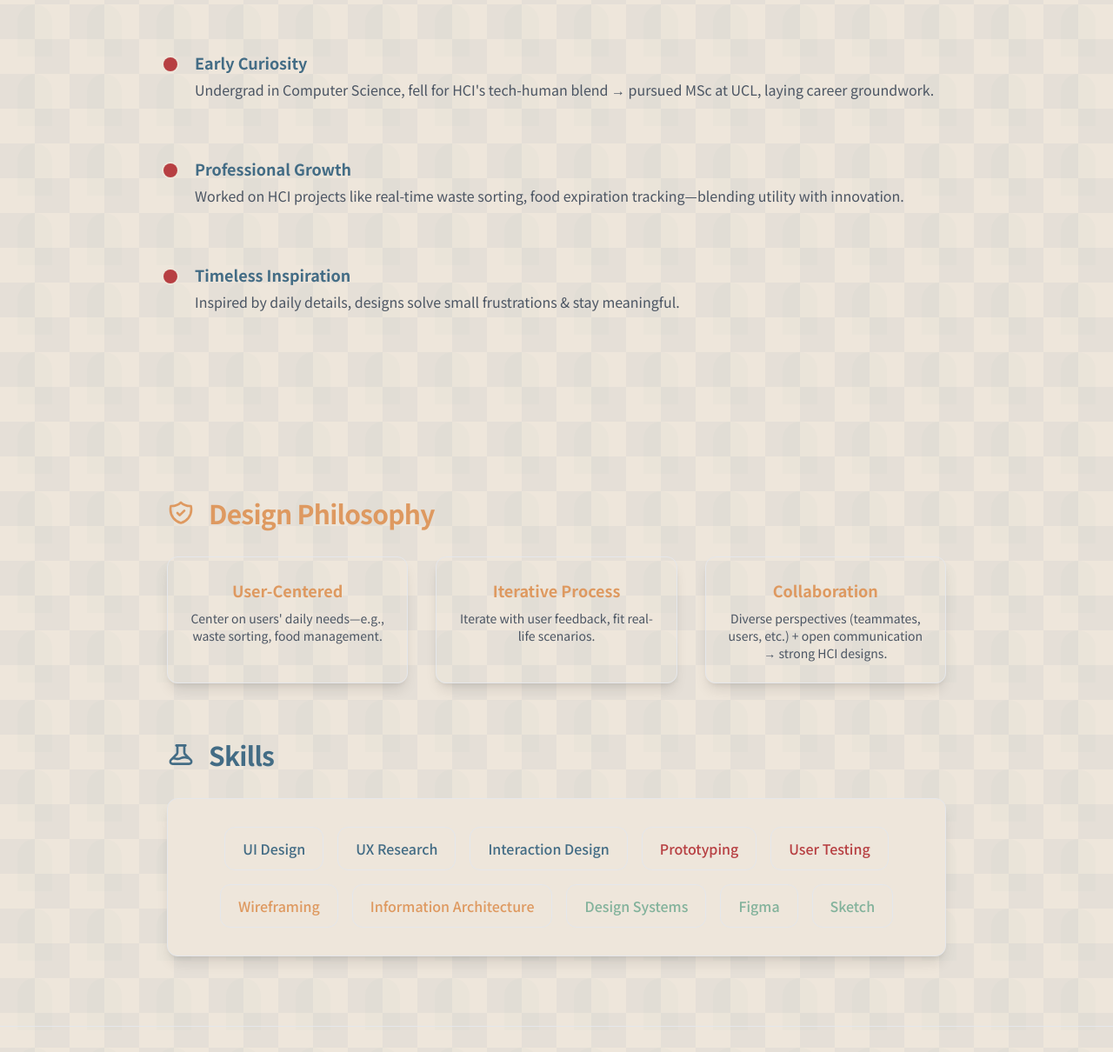
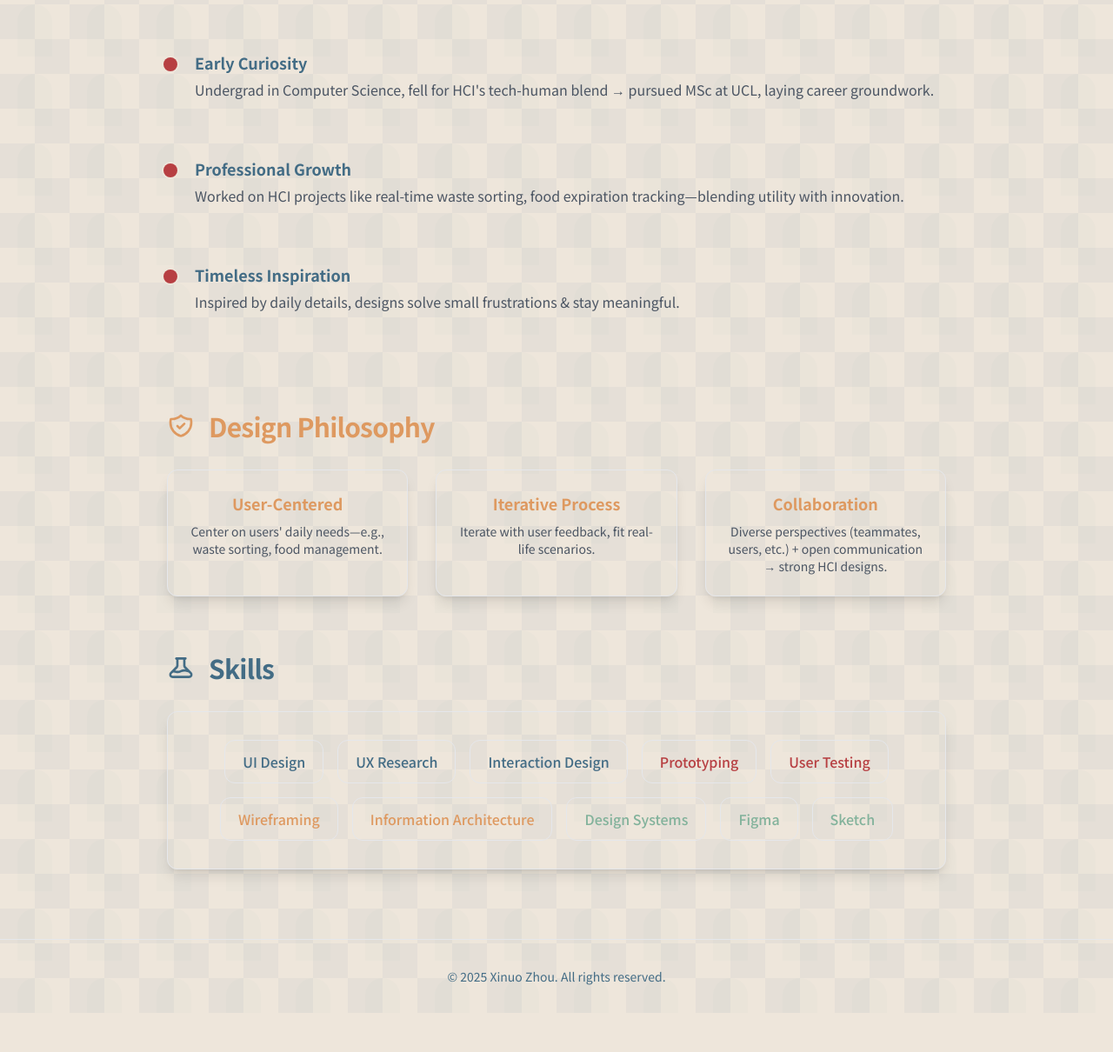
Before and after one commit to Kachuichui/UED_portfolio, a plain HTML site: page Portfolio/about_me.html in a window 1280 px wide. Shown: the part 475-1685 px from the top of the page at 87% size. After the commit the page ends 1640 px from the top, so only its background shows below. Drawn offline with nearby package versions, Linux system fonts and the light colour scheme.

Commit message:
Clean up commented code and adjust styles in about_me.html
Removed large blocks of commented-out HTML related to the 'My Story' section for better readability. Adjusted the minimum height of the timeline container and updated background color opacity for the skills section to improve visual consistency.

```diff
--- a/Portfolio/about_me.html
+++ b/Portfolio/about_me.html
@@ -158,42 +158,6 @@
                 </div>
             </section>
             <div class="space-y-16">
-
-                <!--<section>-->
-                <!--&lt;!&ndash;    <h3 class="text-3xl font-bold tracking-tight text-secondary mb-8 flex items-center gap-4">&ndash;&gt;-->
-                <!--&lt;!&ndash;        <svg class="h-8 w-8 text-secondary" fill="none" stroke="currentColor" viewBox="0 0 24 24"><path d="M12 6.253v11.494m-5.247-7.497L12 17.747l5.247-7.497M5 3v.01M5 21v-.01M19 3v.01M19 21v-.01M12 3v.01M12 21v-.01M3 12h.01M21 12h-.01" stroke-linecap="round" stroke-linejoin="round" stroke-width="2"></path></svg>&ndash;&gt;-->
-                <!--&lt;!&ndash;        My Story&ndash;&gt;-->
-                <!--&lt;!&ndash;    </h3>&ndash;&gt;-->
-                <!--    <h3 class="text-3xl font-bold tracking-tight text-secondary mb-8 flex items-center gap-4">-->
-                <!--        <svg class="h-8 w-8 text-secondary" fill="none" stroke="currentColor" viewBox="0 0 24 24">-->
-                <!--            <path d="M12 6.253v11.494m-5.247-7.497L12 17.747l5.247-7.497M5 3v.01M5 21v-.01M19 3v.01M19 21v-.01M12 3v.01M12 21v-.01M3 12h.01M21 12h-.01"-->
-                <!--                  stroke-linecap="round" stroke-linejoin="round" stroke-width="2"></path>-->
-                <!--        </svg>-->
-                <!--        My Story-->
-                <!--    </h3>-->
-                <!--    <div class="relative border-l-2 border-dashed border-primary/50 ml-4 pl-8 space-y-12">-->
-                <!--        <div class="absolute -left-[9px] top-1 h-4 w-4 rounded-full bg-secondary ring-4 ring-background"></div>-->
-                <!--        <div class="relative">-->
-                <!--            <h4 class="font-bold text-lg text-primary">Early Curiosity</h4>-->
-                <!--            <p class="text-on-background/90 leading-relaxed mt-1">Undergrad in Computer Science, fell for HCI's-->
-                <!--                tech-human blend → pursued MSc at UCL, laying career groundwork.</p>-->
-                <!--        </div>-->
-                <!--        <div class="absolute -left-[9px] top-1/2 -translate-y-1/2 h-4 w-4 rounded-full bg-secondary ring-4 ring-background"></div>-->
-                <!--        <div class="relative">-->
-                <!--            <h4 class="font-bold text-lg text-primary">Professional Growth</h4>-->
-                <!--            <p class="text-on-background/90 leading-relaxed mt-1">Worked on HCI projects like real-time waste sorting,-->
-                <!--                food expiration tracking—blending utility with innovation.</p>-->
-                <!--        </div>-->
-                <!--        <div class="absolute -left-[9px] bottom-1 h-4 w-4 rounded-full bg-secondary ring-4 ring-background"></div>-->
-                <!--        <div class="relative">-->
-                <!--            <h4 class="font-bold text-lg text-primary">Timeless Inspiration</h4>-->
-                <!--            <p class="text-on-background/90 leading-relaxed mt-1">Inspired by daily details, designs solve small-->
-                <!--                frustrations & stay meaningful.</p>-->
-                <!--        </div>-->
-                <!--    </div>-->
-
-
-                <!--</section>-->
                 <section>
                     <h3 class="text-3xl font-bold tracking-tight text-secondary mb-8 flex items-center gap-4">
                         <svg class="h-8 w-8 text-secondary" fill="none" stroke="currentColor" viewBox="0 0 24 24">
@@ -203,7 +167,7 @@
                         My Story
                     </h3>
                     <!-- 时间轴容器：保留虚线 -->
-                    <div class="relative pl-8 space-y-16" style="min-height: 450px;">
+                    <div class="relative pl-8 space-y-16" style="min-height: 350px;">
                         <!-- 垂直虚线：贯穿整个容器 -->
                         <div class="absolute left-[8px] top-0 bottom-0 w-px bg-primary/30"></div>
 
@@ -216,7 +180,6 @@
                                 Science, fell for HCI's tech-human blend → pursued MSc at UCL, laying career
                                 groundwork.</p>
                         </div>
-
                         <!-- 第二个内容块：h4 与红点绑定 -->
                         <div class="relative">
                             <div class="absolute left-[-36px] top-[8px] h-4 w-4 rounded-full bg-secondary ring-2 ring-background-light z-10"></div>
@@ -235,6 +198,7 @@
                         </div>
                     </div>
                 </section>
+
                 <section>
 
                     <h3 class="text-3xl font-bold tracking-tight text-accent mb-8 flex items-center gap-4">
@@ -293,7 +257,7 @@
                         Skills
                     </h3>
 
-                    <div class="p-8 bg-background-light rounded-lg shadow-lg border border-neutral/20">
+                    <div class="p-8 bg-background-light/20 rounded-lg shadow-lg border border-neutral/20">
                         <div class="flex flex-wrap gap-4 justify-center">
                             <div class="group relative flex items-center justify-center">
                                 <span class="px-5 py-3 rounded-lg bg-primary/10 text-primary font-medium border border-primary/20 transition-all duration-300 group-hover:bg-primary group-hover:text-white">UI Design</span>
```
